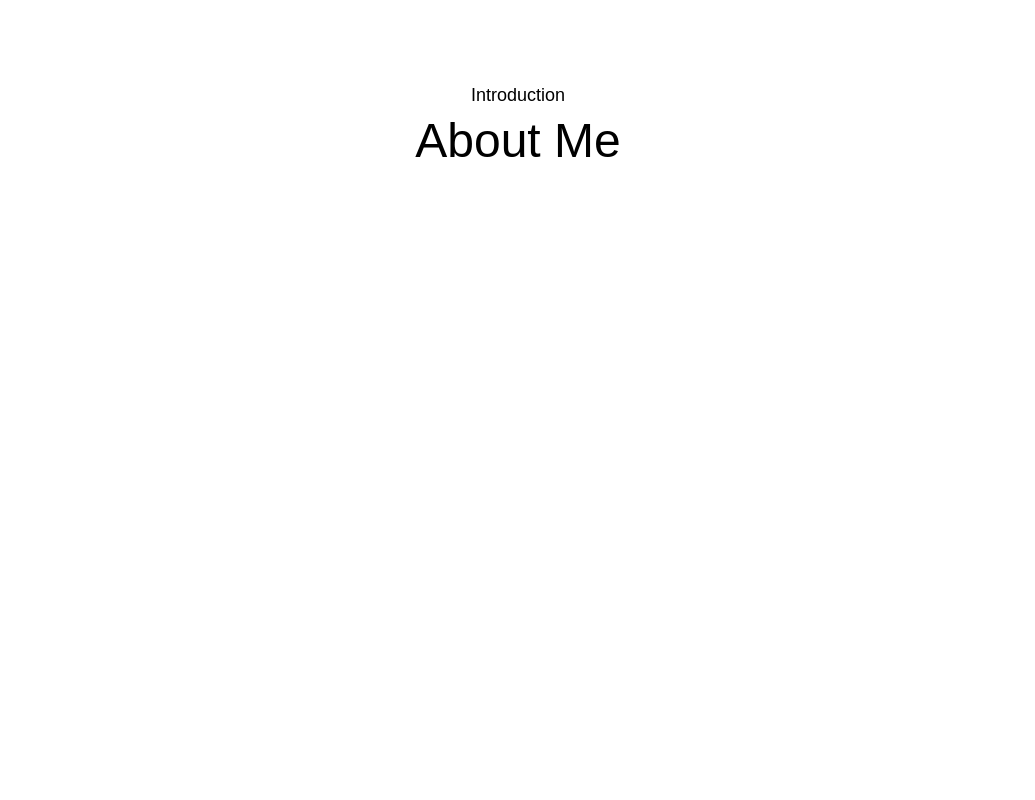
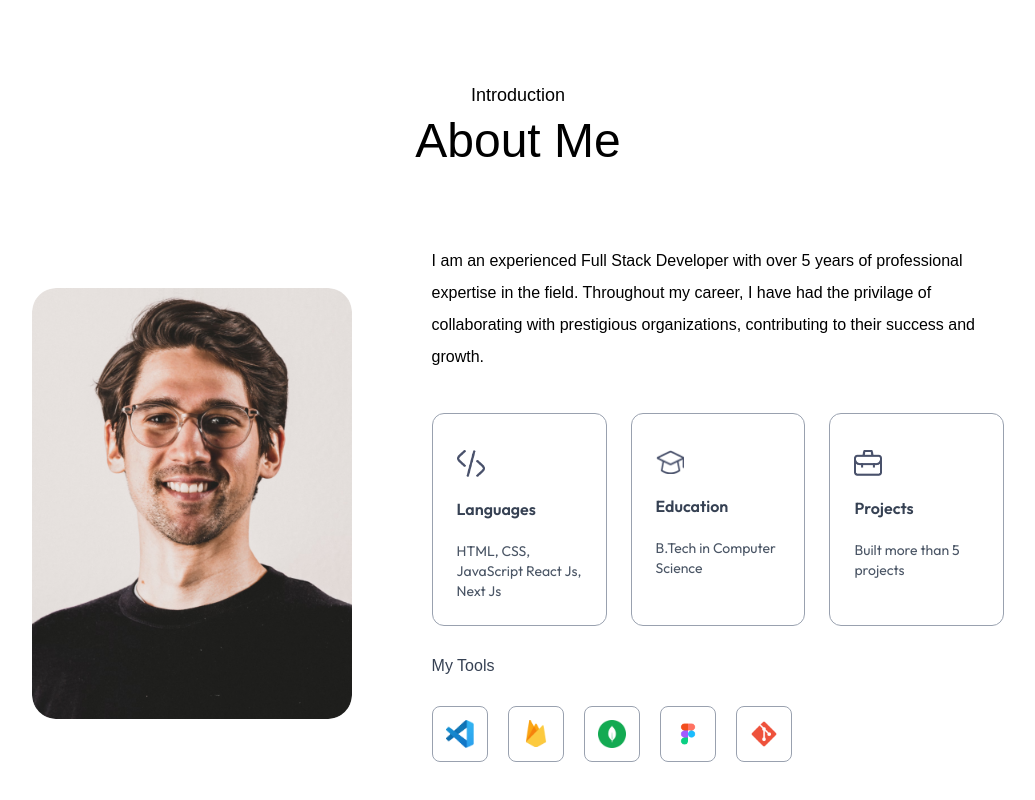
Before and after one commit to avicious/portfolio, a Next.js app: page / in a window 1280 px wide. Shown: the part 759-1559 px from the top of the page, without its empty margins (122-1157 px from the left). Before the commit the page ends 964 px from the top, so only its background shows below. Built offline with nearby package versions, Linux system fonts and the light colour scheme; a web font is replaced by a local one.

Commit message:
about section finished

```diff
--- a/app/globals.css
+++ b/app/globals.css
@@ -8,3 +8,8 @@
   --font-sans: var(--font-outfit), sans-serif;
   --font-ovo: var(--font-ovo), serif;
 }
+
+@theme {
+  --shadow-light: 4px 4px 0 #000;
+  --shadow-dark: 4px 4px 0 #fff;
+}
--- a/assets/assets.js
+++ b/assets/assets.js
@@ -1,40 +1,40 @@
-import user_image from './user-image.png';
-import code_icon from './code-icon.png';
-import code_icon_dark from './code-icon-dark.png';
-import edu_icon from './edu-icon.png';
-import edu_icon_dark from './edu-icon-dark.png';
-import project_icon from './project-icon.png';
-import project_icon_dark from './project-icon-dark.png';
-import vscode from './vscode.png';
-import firebase from './firebase.png';
-import figma from './figma.png';
-import git from './git.png';
-import mongodb from './mongodb.png';
-import right_arrow_white from './right-arrow-white.png';
-import logo from './logo.png';
-import logo_dark from './logo_dark.png';
-import mail_icon from './mail_icon.png';
-import mail_icon_dark from './mail_icon_dark.png';
-import profile_img from './profile-img.png';
-import download_icon from './download-icon.png';
-import hand_icon from './hand-icon.png';
-import header_bg_color from './header-bg-color.png';
-import moon_icon from './moon_icon.png';
-import sun_icon from './sun_icon.png';
-import arrow_icon from './arrow-icon.png';
-import arrow_icon_dark from './arrow-icon-dark.png';
-import menu_black from './menu-black.png';
-import menu_white from './menu-white.png';
-import close_black from './close-black.png';
-import close_white from './close-white.png';
-import web_icon from './web-icon.png';
-import mobile_icon from './mobile-icon.png';
-import ui_icon from './ui-icon.png';
-import graphics_icon from './graphics-icon.png';
-import right_arrow from './right-arrow.png';
-import send_icon from './send-icon.png';
-import right_arrow_bold from './right-arrow-bold.png';
-import right_arrow_bold_dark from './right-arrow-bold-dark.png';
+import user_image from "./user-image.png";
+import code_icon from "./code-icon.png";
+import code_icon_dark from "./code-icon-dark.png";
+import edu_icon from "./edu-icon.png";
+import edu_icon_dark from "./edu-icon-dark.png";
+import project_icon from "./project-icon.png";
+import project_icon_dark from "./project-icon-dark.png";
+import vscode from "./vscode.png";
+import firebase from "./firebase.png";
+import figma from "./figma.png";
+import git from "./git.png";
+import mongodb from "./mongodb.png";
+import right_arrow_white from "./right-arrow-white.png";
+import logo from "./logo.png";
+import logo_dark from "./logo_dark.png";
+import mail_icon from "./mail_icon.png";
+import mail_icon_dark from "./mail_icon_dark.png";
+import profile_img from "./profile-img.png";
+import download_icon from "./download-icon.png";
+import hand_icon from "./hand-icon.png";
+import header_bg_color from "./header-bg-color.png";
+import moon_icon from "./moon_icon.png";
+import sun_icon from "./sun_icon.png";
+import arrow_icon from "./arrow-icon.png";
+import arrow_icon_dark from "./arrow-icon-dark.png";
+import menu_black from "./menu-black.png";
+import menu_white from "./menu-white.png";
+import close_black from "./close-black.png";
+import close_white from "./close-white.png";
+import web_icon from "./web-icon.png";
+import mobile_icon from "./mobile-icon.png";
+import ui_icon from "./ui-icon.png";
+import graphics_icon from "./graphics-icon.png";
+import right_arrow from "./right-arrow.png";
+import send_icon from "./send-icon.png";
+import right_arrow_bold from "./right-arrow-bold.png";
+import right_arrow_bold_dark from "./right-arrow-bold-dark.png";
 
 export const assets = {
   user_image,
@@ -73,45 +73,89 @@ export const assets = {
   right_arrow,
   send_icon,
   right_arrow_bold,
-    right_arrow_bold_dark
+  right_arrow_bold_dark,
 };
 
 export const workData = [
   {
-        title: 'Frontend project',
-        description: 'Web Design',
-        bgImage: '/work-1.png',
+    title: "Frontend project",
+    description: "Web Design",
+    bgImage: "/work-1.png",
   },
   {
-        title: 'Geo based app',
-        description: 'Mobile App',
-        bgImage: '/work-2.png',
+    title: "Geo based app",
+    description: "Mobile App",
+    bgImage: "/work-2.png",
   },
   {
-        title: 'Photography site',
-        description: 'Web Design',
-        bgImage: '/work-3.png',
+    title: "Photography site",
+    description: "Web Design",
+    bgImage: "/work-3.png",
   },
   {
-        title: 'UI/UX designing',
-        description: 'UI/UX Design',
-        bgImage: '/work-4.png',
+    title: "UI/UX designing",
+    description: "UI/UX Design",
+    bgImage: "/work-4.png",
   },
-]
+];
 
 export const serviceData = [
-    { icon: assets.web_icon, title: 'Web design', description: 'Web development is the process of building, programming...', link: '' },
-    { icon: assets.mobile_icon, title: 'Mobile app', description: 'Mobile app development involves creating software for mobile devices...', link: '' },
-    { icon: assets.ui_icon, title: 'UI/UX design', description: 'UI/UX design focuses on creating a seamless user experience...', link: '' },
-    { icon: assets.graphics_icon, title: 'Graphics design', description: 'Creative design solutions to enhance visual communication...', link: '' },
-]
+  {
+    icon: assets.web_icon,
+    title: "Web design",
+    description: "Web development is the process of building, programming...",
+    link: "",
+  },
+  {
+    icon: assets.mobile_icon,
+    title: "Mobile app",
+    description:
+      "Mobile app development involves creating software for mobile devices...",
+    link: "",
+  },
+  {
+    icon: assets.ui_icon,
+    title: "UI/UX design",
+    description:
+      "UI/UX design focuses on creating a seamless user experience...",
+    link: "",
+  },
+  {
+    icon: assets.graphics_icon,
+    title: "Graphics design",
+    description: "Creative design solutions to enhance visual communication...",
+    link: "",
+  },
+];
 
 export const infoList = [
-    { icon: assets.code_icon, iconDark: assets.code_icon_dark, title: 'Languages', description: 'HTML, CSS, JavaScript React Js, Next Js' },
-    { icon: assets.edu_icon, iconDark: assets.edu_icon_dark, title: 'Education', description: 'B.Tech in Computer Science' },
-    { icon: assets.project_icon, iconDark: assets.project_icon_dark, title: 'Projects', description: 'Built more than 5 projects' }
+  {
+    id: 1,
+    icon: assets.code_icon,
+    iconDark: assets.code_icon_dark,
+    title: "Languages",
+    description: "HTML, CSS, JavaScript React Js, Next Js",
+  },
+  {
+    id: 2,
+    icon: assets.edu_icon,
+    iconDark: assets.edu_icon_dark,
+    title: "Education",
+    description: "B.Tech in Computer Science",
+  },
+  {
+    id: 3,
+    icon: assets.project_icon,
+    iconDark: assets.project_icon_dark,
+    title: "Projects",
+    description: "Built more than 5 projects",
+  },
 ];
 
 export const toolsData = [
-    assets.vscode, assets.firebase, assets.mongodb, assets.figma, assets.git
+  { id: 1, tool: assets.vscode },
+  { id: 2, tool: assets.firebase },
+  { id: 3, tool: assets.mongodb },
+  { id: 4, tool: assets.figma },
+  { id: 5, tool: assets.git },
 ];
--- a/components/About.jsx
+++ b/components/About.jsx
@@ -1,8 +1,55 @@
+import { assets, infoList, toolsData } from "@/assets/assets";
+import Image from "next/image";
+
 const About = () => {
   return (
     <div id="about" className="w-full px-[12%] py-10 scroll-mt-20">
       <h2 className="text-center mb-2 text-lg font-ovo">Introduction</h2>
       <p className="text-center text-5xl font-ovo">About Me</p>
+
+      <div className="flex w-full flex-col lg:flex-row items-center gap-20 my-20">
+        <div className="w-64 sm:w-80 rounded-3xl max-w-none">
+          <Image
+            src={assets.user_image}
+            alt="Shubham"
+            className="w-full rounded-3xl"
+          />
+        </div>
+        <div className="flex-1">
+          <p className="mb-10 max-w-2xl font-ovo">
+            I am an experienced Full Stack Developer with over 5 years of
+            professional expertise in the field. Throughout my career, I have
+            had the privilage of collaborating with prestigious organizations,
+            contributing to their success and growth.
+          </p>
+
+          <ul className="grid grid-cols-1 sm:grid-cols-3 gap-6 max-w-2xl">
+            {infoList.map(({ id, icon, iconDark, title, description }) => (
+              <li
+                className="border-[0.5px] border-gray-400 rounded-xl p-6 cursor-pointer hover:bg-light-hover hover:-translate-y-1 duration-500 hover:shadow-light"
+                key={id}
+              >
+                <Image src={icon} alt={title} className="w-7 mt-3" />
+                <h3 className="my-4 font-semibold text-gray-700">{title}</h3>
+                <p className="text-gray-600 text-sm">{description}</p>
+              </li>
+            ))}
+          </ul>
+
+          <h4 className="my-6 text-gray-700 font-ovo">My Tools</h4>
+
+          <ul className="flex items-center gap-3 sm:gap-5">
+            {toolsData.map(({ id, tool }) => (
+              <li
+                key={id}
+                className="flex items-center justify-center w-12 sm:w-14 aspect-square border border-gray-400 rounded-lg cursor-pointer hover:-translate-y-1 duration-500"
+              >
+                <Image src={tool} alt="tool" className="w-5 sm:w-7" />
+              </li>
+            ))}
+          </ul>
+        </div>
+      </div>
     </div>
   );
 };
```
Lines whose indentation alone changed are shown as unchanged.
